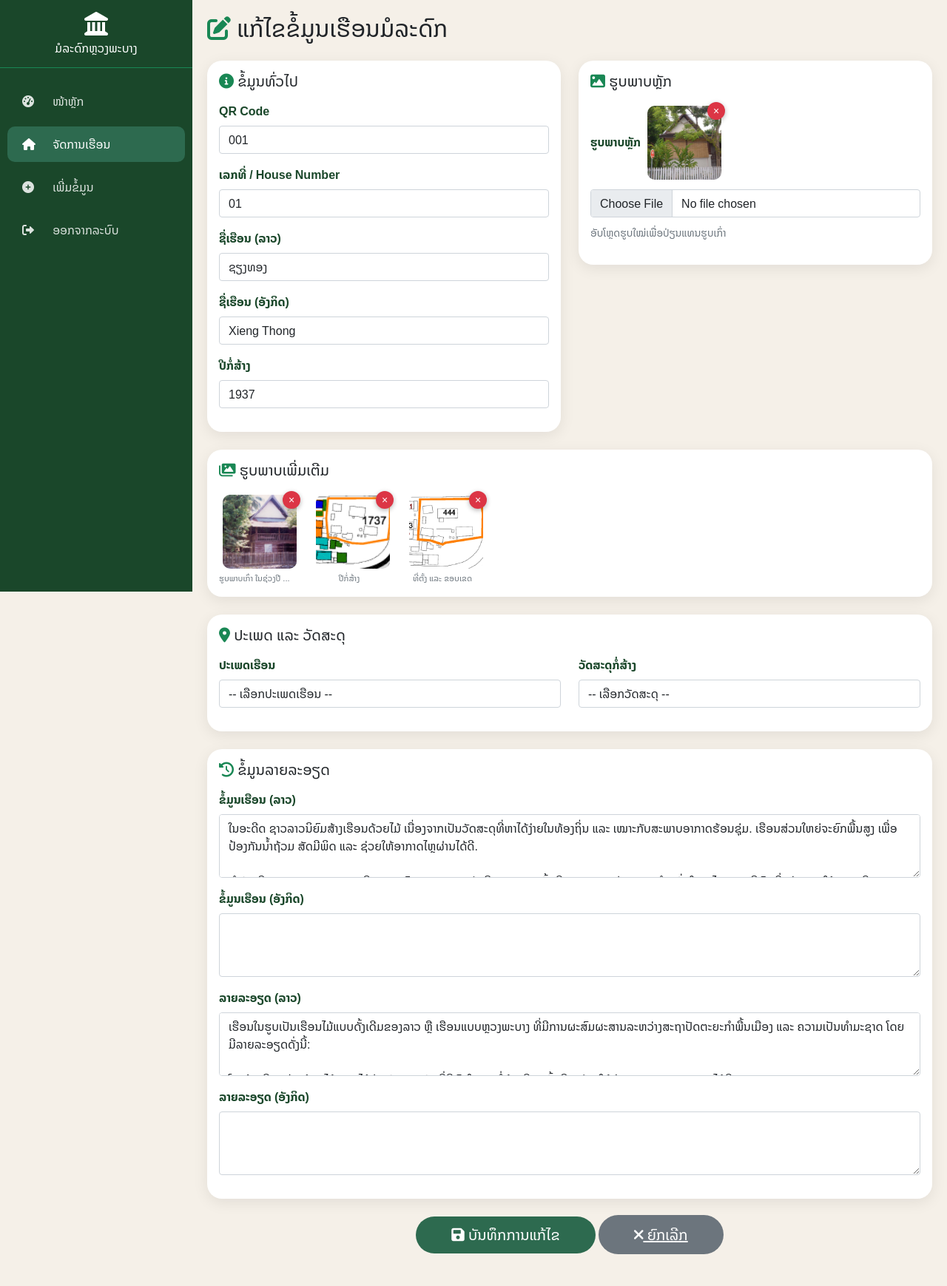
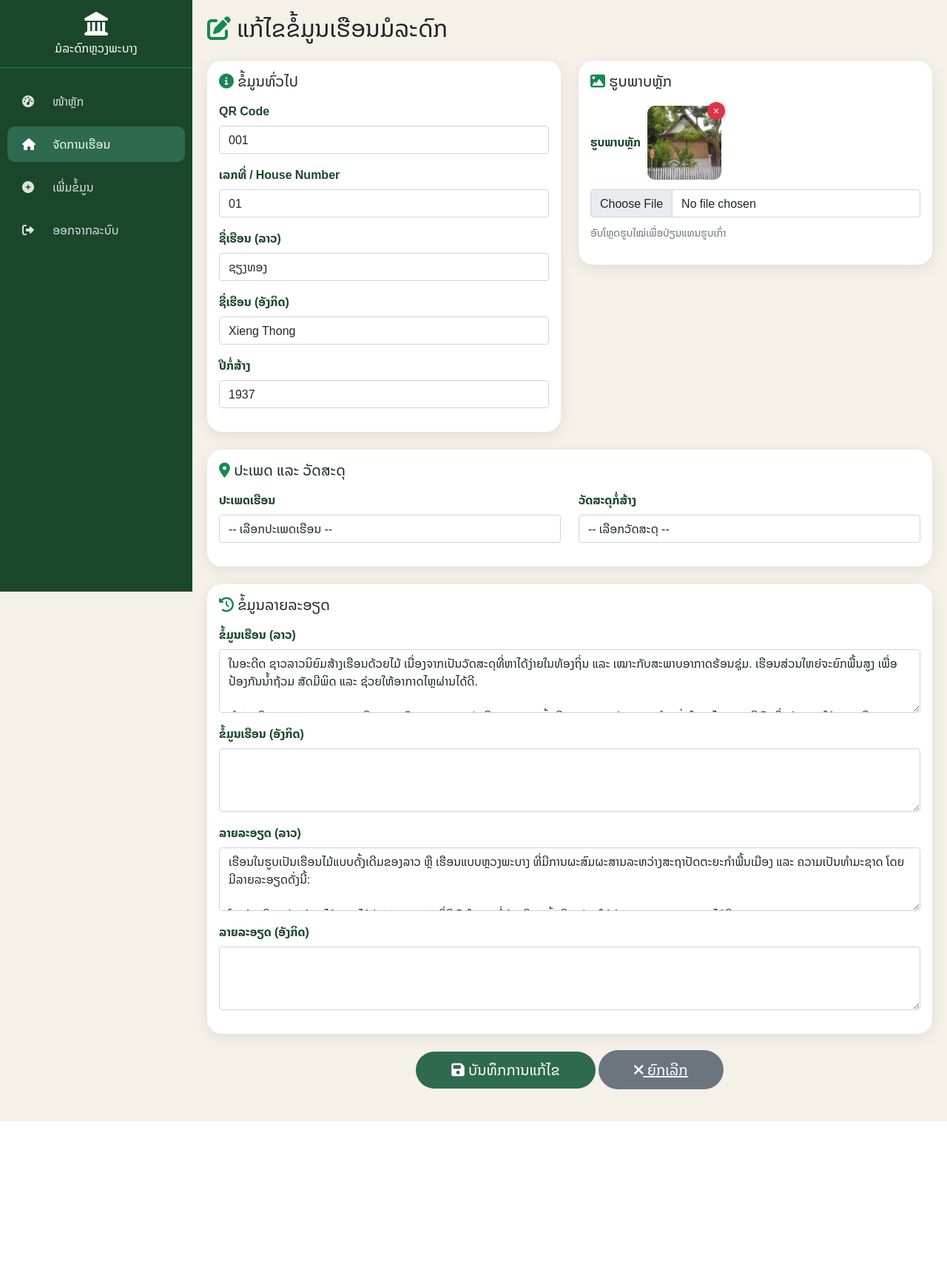
Before and after one commit to ling-gwdgw2/luangprabang_heritage2, a PHP site: page /luangprabang_heritage/admin/edit_house.php?id=28 in a window 1280 px wide. Shown: the whole page at 74% size. After the commit the page ends 1516 px from the top, so only its background shows below. Run offline with PHP 8.4, Linux system fonts and the light colour scheme; a user stored in the database is signed in; data comes from the database, SQL or seed files in the repository; some libraries are stand-ins or nearby versions.

Commit message:
revert back

```diff
--- a/admin/edit_house.php
+++ b/admin/edit_house.php
@@ -28,19 +28,7 @@ $message_type = '';
 $allowed = ['jpg', 'jpeg', 'png', 'gif', 'webp'];
 $upload_dir = '../uploads/';
 
-if ($_SERVER['REQUEST_METHOD'] === 'POST' && isset($_POST['delete_image_id'])) {
-    $del_id = intval($_POST['delete_image_id']);
-    $delRow = mysqli_fetch_assoc(mysqli_query($connect, "SELECT image_path FROM heritage_images WHERE image_id=$del_id AND house_id=$house_id"));
-    if ($delRow) {
-        if ($delRow['image_path'] && file_exists('../uploads/' . $delRow['image_path'])) unlink('../uploads/' . $delRow['image_path']);
-        mysqli_query($connect, "DELETE FROM heritage_images WHERE image_id=$del_id");
-        $imgResult2 = mysqli_query($connect, "SELECT * FROM heritage_images WHERE house_id=$house_id ORDER BY display_order");
-        $images = [];
-        while ($img = mysqli_fetch_assoc($imgResult2)) { $images[] = $img; }
-    }
-}
-
-if ($_SERVER['REQUEST_METHOD'] === 'POST' && !isset($_POST['delete_image_id'])) {
+if ($_SERVER['REQUEST_METHOD'] === 'POST') {
     $qr_code = isset($_POST['qr_code']) ? mysqli_real_escape_string($connect, $_POST['qr_code']) : $house['qr_code'];
     $house_number = isset($_POST['house_number']) ? mysqli_real_escape_string($connect, $_POST['house_number']) : '';
     $house_name_lo = isset($_POST['house_name_lo']) ? mysqli_real_escape_string($connect, $_POST['house_name_lo']) : '';
@@ -102,7 +90,7 @@ if ($_SERVER['REQUEST_METHOD'] === 'POST' && !isset($_POST['delete_image_id']))
         $message = 'ຜິດພາດ: ' . mysqli_error($connect);
         $message_type = 'danger';
     }
-} // end update POST
+}
 ?>
 
 <!DOCTYPE html>
@@ -209,9 +197,9 @@ if ($_SERVER['REQUEST_METHOD'] === 'POST' && !isset($_POST['delete_image_id']))
 
                         <div class="mb-3">
                             <label class="form-label">ຮູບພາບຫຼັກ</label>
-                            <?php if ($house['image_main']): ?>
+                            <?php if ($house['image_main'] && file_exists('../uploads/' . $house['image_main'])): ?>
                                 <div class="mb-2 img-wrap" id="currentImageWrap">
-                                    <img src="../img.php?f=<?php echo urlencode($house['image_main']); ?>" class="image-preview" id="currentImage">
+                                    <img src="../uploads/<?php echo $house['image_main']; ?>" class="image-preview" id="currentImage">
                                     <button type="button" class="img-remove-btn" onclick="removeMainImage()" title="ລຶບຮູບ">&times;</button>
                                 </div>
                             <?php endif; ?>
@@ -224,29 +212,6 @@ if ($_SERVER['REQUEST_METHOD'] === 'POST' && !isset($_POST['delete_image_id']))
                 </div>
             </div>
         </div>
-
-        <?php if (!empty($images)): ?>
-        <div class="row">
-            <div class="col-12">
-                <div class="card-custom mb-4">
-                    <div class="card-body">
-                        <h5 class="mb-3"><i class="fas fa-images text-success"></i> ຮູບພາບເພີ່ມເຕີມ</h5>
-                        <div class="d-flex flex-wrap gap-3">
-                            <?php foreach ($images as $img): ?>
-                            <div class="img-wrap text-center" id="imgwrap-<?php echo $img['image_id']; ?>">
-                                <img src="../img.php?f=<?php echo urlencode($img['image_path']); ?>" class="image-preview d-block">
-                                <button type="button" class="img-remove-btn" onclick="deleteAdditionalImage(<?php echo $img['image_id']; ?>)" title="ລຶບ">&times;</button>
-                                <?php if ($img['image_caption_lo']): ?>
-                                    <small class="text-muted d-block mt-1" style="max-width:100px;font-size:0.7rem;overflow:hidden;text-overflow:ellipsis;white-space:nowrap"><?php echo htmlspecialchars($img['image_caption_lo']); ?></small>
-                                <?php endif; ?>
-                            </div>
-                            <?php endforeach; ?>
-                        </div>
-                    </div>
-                </div>
-            </div>
-        </div>
-        <?php endif; ?>
 
         <div class="row">
             <div class="col-12">
@@ -334,30 +299,6 @@ if ($_SERVER['REQUEST_METHOD'] === 'POST' && !isset($_POST['delete_image_id']))
 </div>
 
 <script>
-function deleteAdditionalImage(imageId) {
-    Swal.fire({
-        title: 'ລຶບຮູບນີ້?',
-        icon: 'warning',
-        showCancelButton: true,
-        confirmButtonColor: '#dc3545',
-        cancelButtonColor: '#6c757d',
-        confirmButtonText: 'ລຶບ',
-        cancelButtonText: 'ຍົກເລີກ'
-    }).then((result) => {
-        if (result.isConfirmed) {
-            const form = document.createElement('form');
-            form.method = 'POST';
-            const input = document.createElement('input');
-            input.type = 'hidden';
-            input.name = 'delete_image_id';
-            input.value = imageId;
-            form.appendChild(input);
-            document.body.appendChild(form);
-            form.submit();
-        }
-    });
-}
-
 function removeMainImage() {
     document.getElementById('currentImageWrap').style.display = 'none';
     document.getElementById('remove_image_main').value = '1';
```
